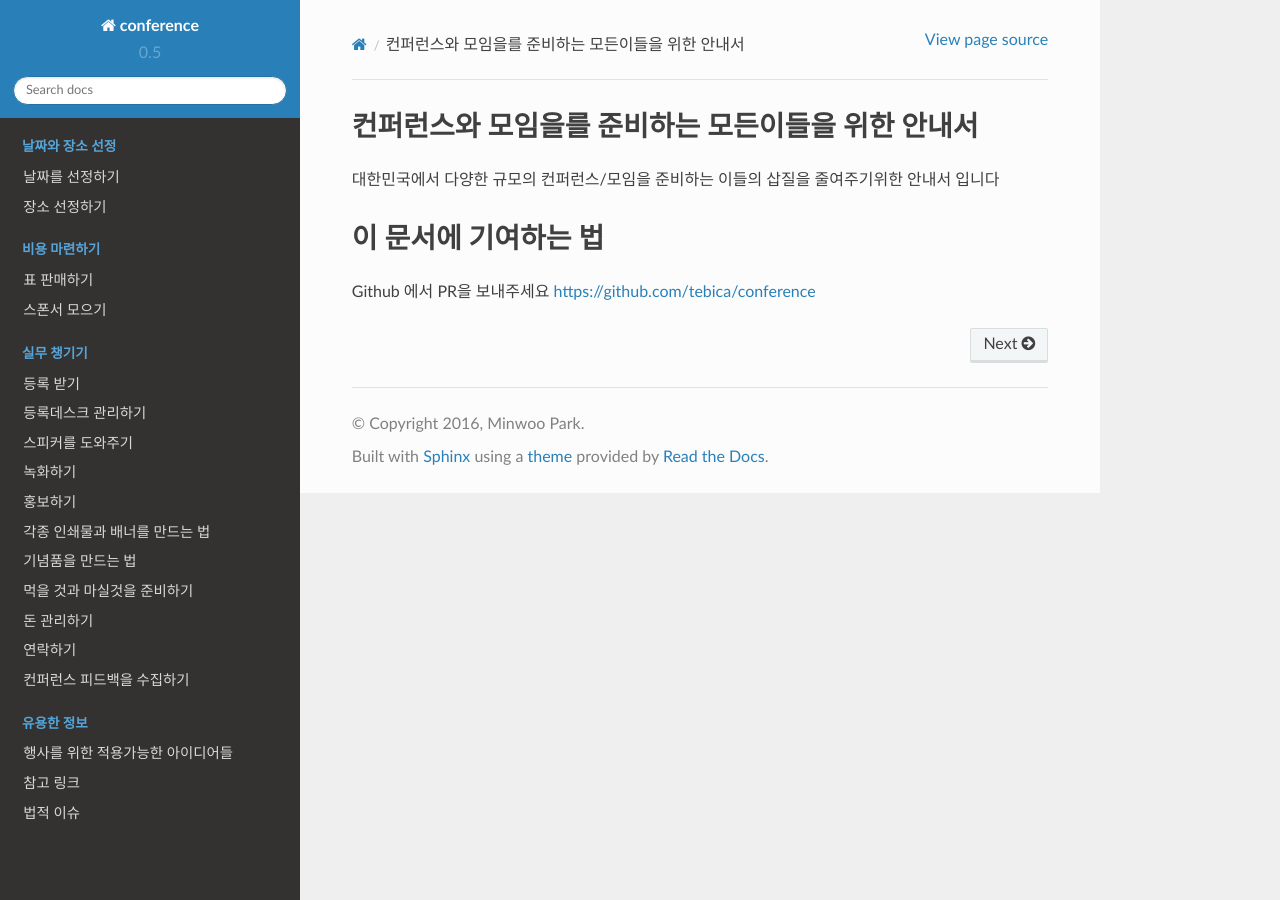
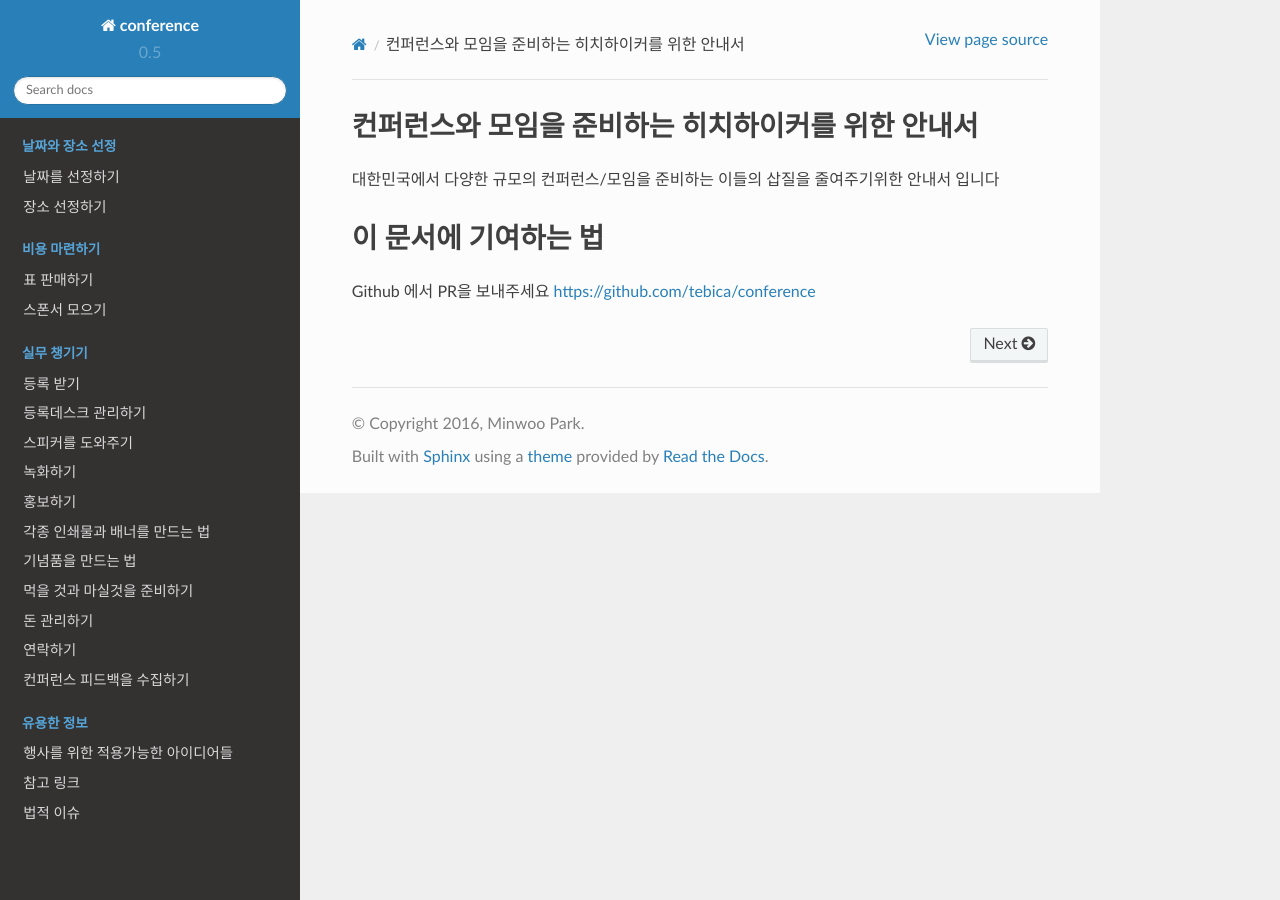
Before and after one commit to cwdoh/conference, a Sphinx documentation site: the page built from source/index.rst, in a window 1280 px wide. Built offline with Sphinx 7.4.7 and the Read the Docs theme 2.0.0, drawn with Linux system fonts in a browser that asks for light colours.

Commit message:
fix title

```diff
--- a/source/index.rst
+++ b/source/index.rst
@@ -3,7 +3,7 @@
    You can adapt this file completely to your liking, but it should at least
    contain the root `toctree` directive.
 
-컨퍼런스와 모임을를 준비하는 모든이들을 위한 안내서
+컨퍼런스와 모임을 준비하는 히치하이커를 위한 안내서
 ======================================
 
 대한민국에서 다양한 규모의 컨퍼런스/모임을 준비하는 이들의 삽질을 줄여주기위한 안내서 입니다
```
